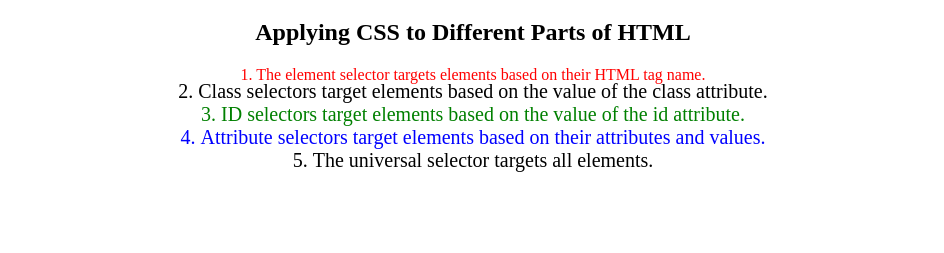
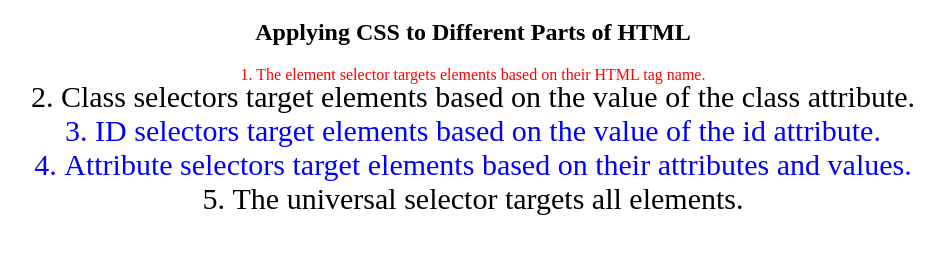
Before and after one commit to Gowtham-123/Full-Stack, a website built with Parcel: page CSS/selectors.html in a window 1280 px wide. Shown: the part 61-314 px from the top of the page, without its empty margins (167-1111 px from the left). Built offline with nearby package versions, Linux system fonts and the light colour scheme.

Commit message:
Update styles.css

```diff
--- a/CSS/styles.css
+++ b/CSS/styles.css
@@ -7,10 +7,10 @@ ol {
     color: red;
   }
   li[class="note"]{
-    font-size: 20px;
+    font-size: 30px;
   }
   li[id="id-selector-demo"]{
-    color: green;
+    color: blue;
   }
   li[value="4"]{
     color: blue;
```
